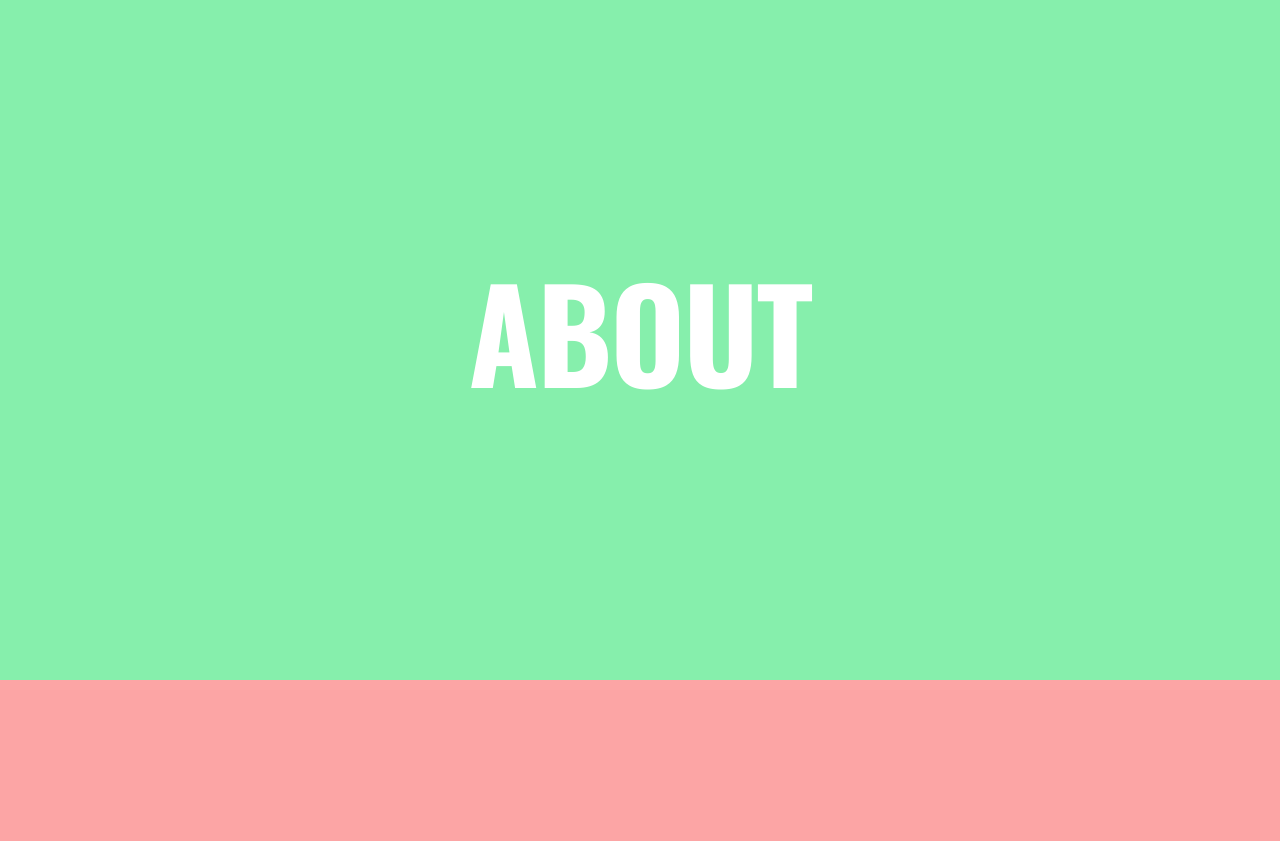
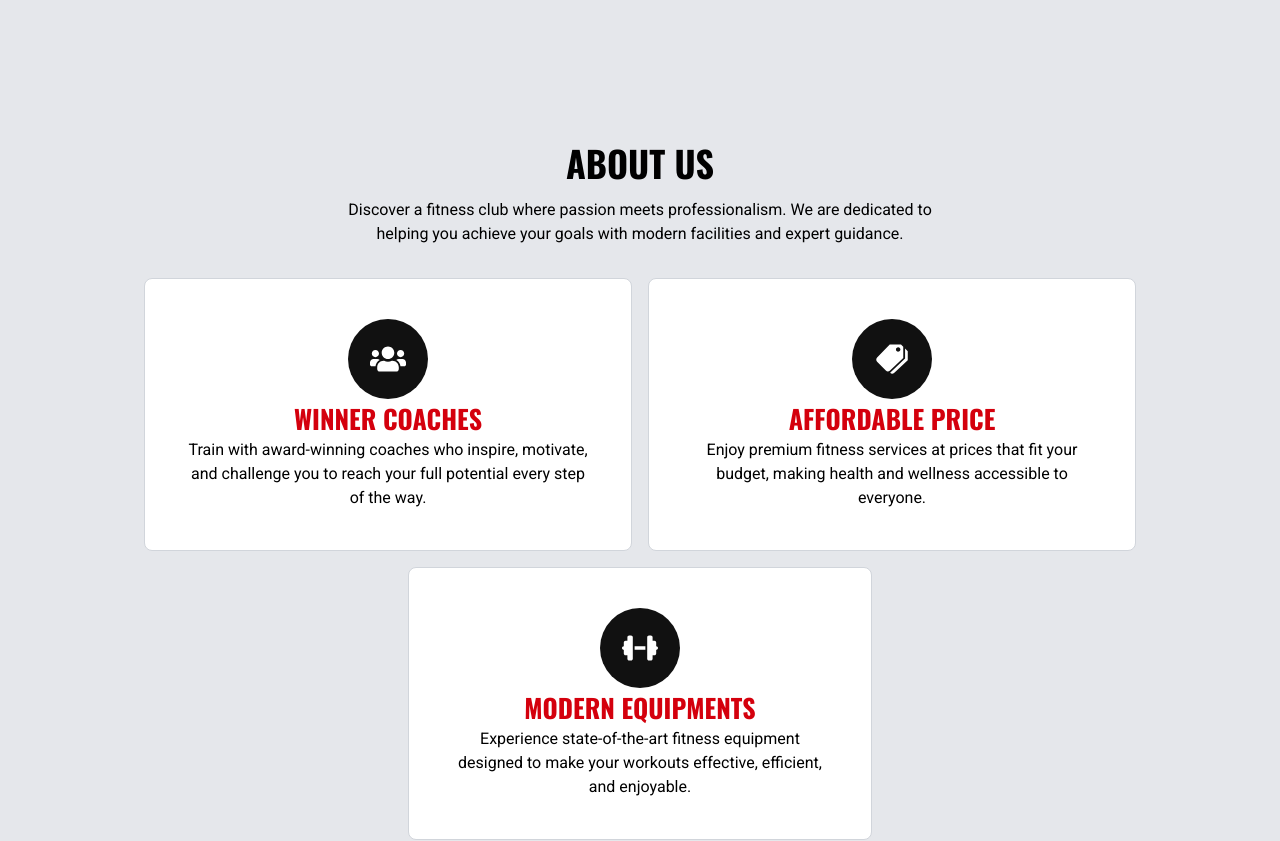
Before and after one commit to BogdanGrynjuk/webapp-fit-physique, a Next.js app: page / in a window 1280 px wide. Shown: the part 820-1661 px from the top of the page. Built offline with nearby package versions, Linux system fonts and the light colour scheme.

Commit message:
Add  AboutFeatures to about us section

```diff
--- a/src/app/components/About.tsx
+++ b/src/app/components/About.tsx
@@ -1,12 +1,43 @@
+'use client';
+
 import React from 'react';
+import { motion } from 'framer-motion';
+
+import { fadeIn } from '../lib/variants';
+import AboutFeatures from './AboutFeatures';
 
 const About = () => {
   return (
     <section
-      className="h-[calc(100vh-100px)] bg-green-300 flex flex-col items-center justify-center"
+      className="pt-8 pb-16 lg:pt-14 lg:pb-28 flex flex-col items-center justify-center mt-[100px]"
       id="about"
     >
-      <h2 className="h1">About</h2>
+      <div className="container mx-auto flex flex-col items-center justify-center gap-8">
+        <div className="flex flex-col gap-2 items-center text-center">
+          <motion.h2
+            variants={fadeIn('up', 0.4)}
+            initial="hidden"
+            whileInView={'show'}
+            viewport={{ once: false, amount: 0.2 }}
+            className="h2"
+          >
+            About us
+          </motion.h2>
+          <motion.p
+            variants={fadeIn('up', 0.6)}
+            initial="hidden"
+            whileInView={'show'}
+            viewport={{ once: false, amount: 0.2 }}
+            className="text-sm mobile:text-base max-w-[600px] mx-auto"
+          >
+            Discover a fitness club where passion meets professionalism. We are
+            dedicated to helping you achieve your goals with modern facilities
+            and expert guidance.
+          </motion.p>
+        </div>
+
+        <AboutFeatures />
+      </div>
     </section>
   );
 };
--- /dev/null
+++ b/src/app/components/AboutFeatures.tsx
@@ -0,0 +1,53 @@
+import React from 'react';
+
+import { FaUsers } from 'react-icons/fa';
+import { IoMdPricetags } from 'react-icons/io';
+import { FaDumbbell } from 'react-icons/fa6';
+
+const features = [
+  {
+    icon: <FaUsers />,
+    title: 'Winner coaches',
+    description:
+      'Train with award-winning coaches who inspire, motivate, and challenge you to reach your full potential every step of the way.',
+  },
+  {
+    icon: <IoMdPricetags />,
+    title: 'Affordable price',
+    description:
+      'Enjoy premium fitness services at prices that fit your budget, making health and wellness accessible to everyone.',
+  },
+  {
+    icon: <FaDumbbell />,
+    title: 'Modern equipments',
+    description:
+      'Experience state-of-the-art fitness equipment designed to make your workouts effective, efficient, and enjoyable. ',
+  },
+];
+
+const AboutFeatures = () => {
+  return (
+    <ul className="grid grid-cols-1 md:grid-cols-2 xl:grid-cols-3 gap-4">
+      {features.map((feature, index) => (
+        <li
+          key={index}
+          className={`p-10 flex flex-col flex-grow items-center justify-center border border-gray-300 rounded-lg bg-white ${
+            index === 2
+              ? 'md:col-span-2 md:justify-self-center md:w-[calc(50%-2rem)] xl:col-span-1 xl:justify-self-auto xl:w-auto'
+              : ''
+          }`}
+        >
+          <div className="w-20 h-20 rounded-full flex items-center justify-center text-4xl text-white bg-primary-300 ">
+            {feature.icon}
+          </div>
+          <div className="text-center">
+            <h4 className="h4 text-accent">{feature.title}</h4>
+            <p className="text-sm mobile:text-base">{feature.description}</p>
+          </div>
+        </li>
+      ))}
+    </ul>
+  );
+};
+
+export default AboutFeatures;
--- a/src/app/components/Hero.tsx
+++ b/src/app/components/Hero.tsx
@@ -1,6 +1,5 @@
 import React from 'react';
 import HeroSlider from './HeroSlider';
-
 const Hero = () => {
   return (
     <section
--- a/src/app/globals.css
+++ b/src/app/globals.css
@@ -29,19 +29,19 @@
   }
 
   .h2 {
-    @apply text-[36px];
+    @apply text-[32px] mobile:text-[36px];
   }
 
   .h3 {
-    @apply text-[32px];
+    @apply text-[28px] mobile:text-[32px];
   }
 
   .h4 {
-    @apply text-[26px];
+    @apply text-[22px] mobile:text-[26px];
   }
 
   .h5 {
-    @apply text-[22px];
+    @apply text-[18px] mobile:text-[22px];
   }
 }
 
--- a/src/app/layout.tsx
+++ b/src/app/layout.tsx
@@ -46,9 +46,9 @@ export default function RootLayout({
   children: React.ReactNode;
 }>) {
   return (
-    <html lang="en" className="bg-gray-200">
+    <html lang="en" className="bg-white">
       <body
-        className={`${oswald.variable} ${roboto.variable} antialiased bg-white w-full max-w-[1920px] mx-auto`}
+        className={`${oswald.variable} ${roboto.variable} antialiased bg-gray-200 w-full max-w-[1920px] mx-auto`}
       >
         <Header />
         {children}
```
